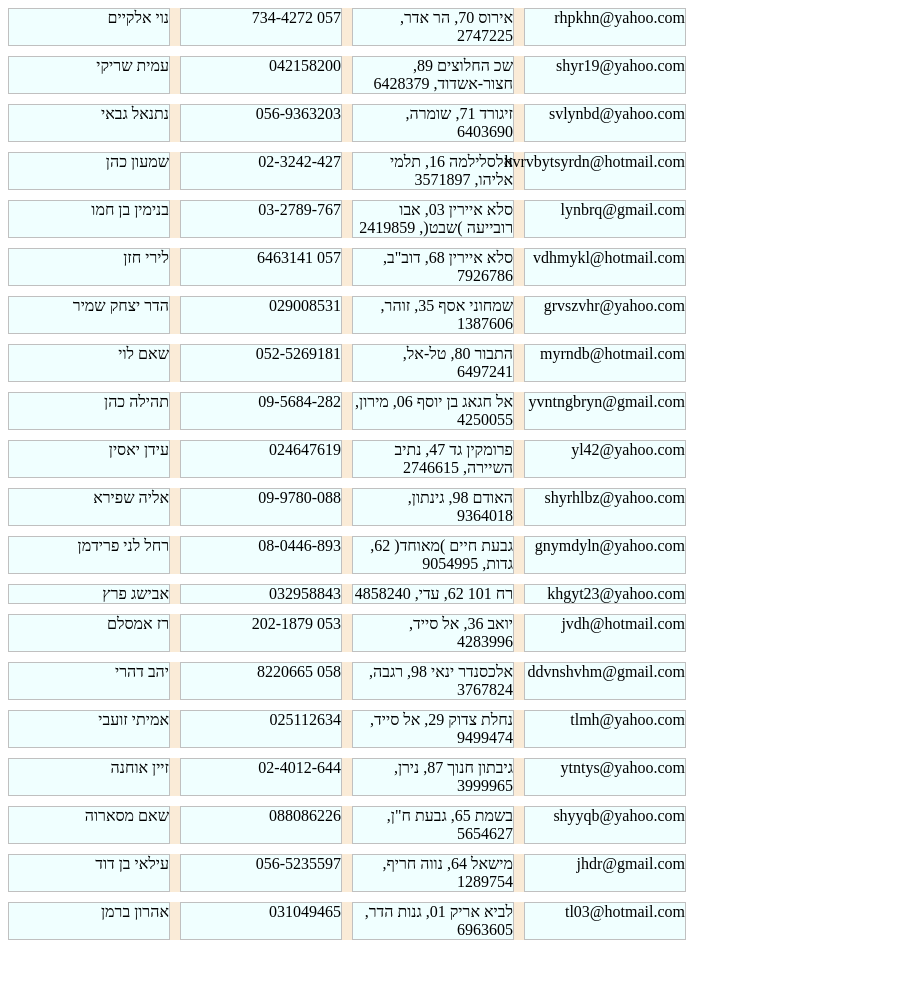
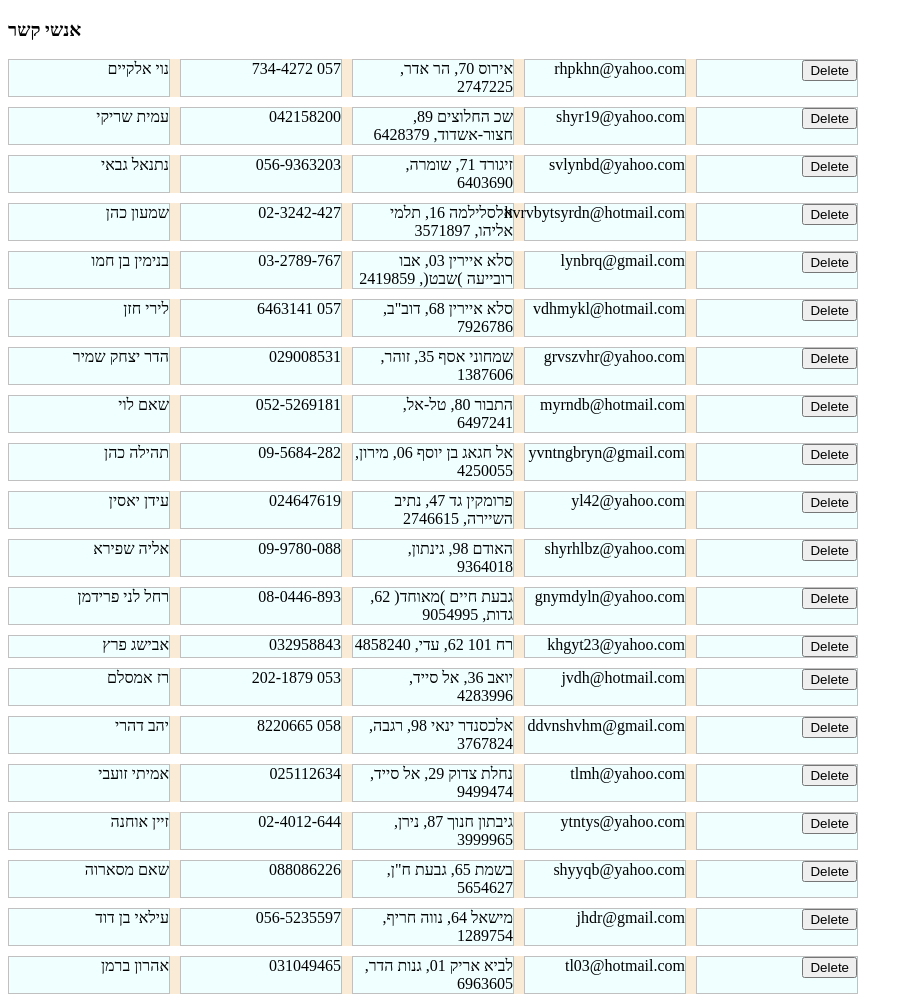
Before and after one commit to eyalyehiely/contacts, a Flask app: page / in a window 1280 px wide. Shown: the whole page, without its empty margins (0-913 px from the left). Before the commit the page ends 940 px from the top, so only its background shows below. Run offline with Flask 3, Linux system fonts and the light colour scheme; data comes from the database, SQL or seed files in the repository; both versions use the stored data as it was after the commit.

Commit message:
third commit

```diff
--- a/app.py
+++ b/app.py
@@ -13,7 +13,11 @@ class Contact:
         self.user = contact_tuple[5]
 
 
-
+def query(sql):
+    with sqlite3.connect('contacts.db') as conn:
+        cur = conn.cursor()
+        rows = cur.execute(sql)
+        return list(rows)
 
 
 def get_contacts():
@@ -25,9 +29,14 @@ def get_contacts():
 
 
 
+@app.route('/')
+def home():
+    return render_template('home.html',contacts=get_contacts())
 
 
 
-@app.route('/')
-def home():
-    return render_template('home.html',contacts=get_contacts())
+
+@app.route('/delete')
+def delete_contact():
+    query(f"DELETE FROM contacts where id= {request.args['id']}")
+    return home()
--- a/templates/home.html
+++ b/templates/home.html
@@ -7,6 +7,7 @@
     <link rel="stylesheet" href="/static/style.css">
 </head>
 <body>
+    <h3>אנשי קשר </h3>
     <div class="contacts">
     {% for contact in contacts %}
 
@@ -15,6 +16,12 @@
         <div class="phone">{{contact.phone}}</div>
         <div class="address">{{contact.address}}</div>
         <div class="email">{{contact.mail}}</div>
+        <div class="delete">
+            <form action="/delete" method="GET">
+                <input type="hidden" name="id" value="{{contact.id}}">
+                <input type="submit" value="Delete">
+            </form>
+        </div>
     </div>
     {% endfor %}
 </div>
```
Also changed, not shown: contacts.db.
